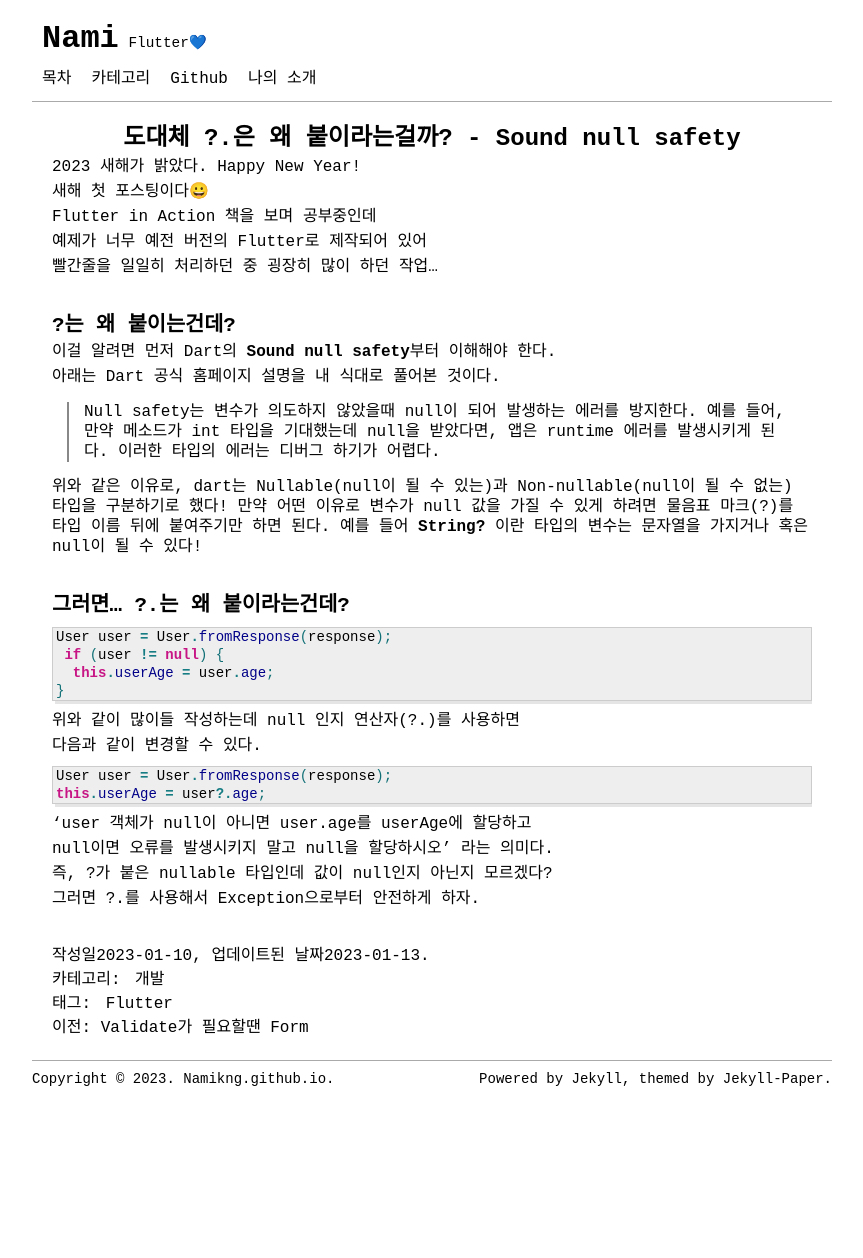
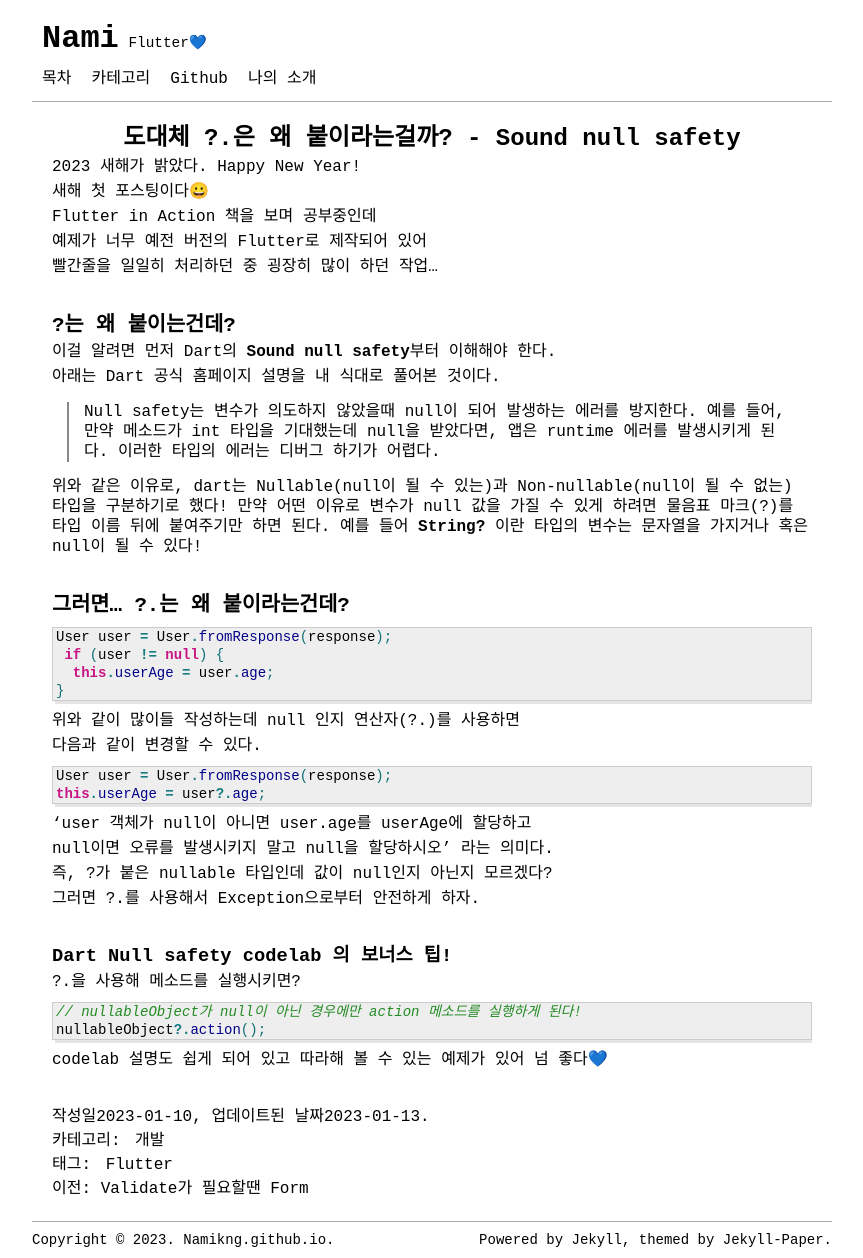
Before and after one commit to Namikng/Namikng.github.io, a Jekyll site: the page built from _posts/2023-01-10-도대체-?.-는-왜-붙이는-걸까.md, in a window 1280 px wide. Shown: the whole page, without its empty margins (208-1071 px from the left). Built offline with Jekyll 4.4.1, drawn with Linux system fonts in a browser that asks for light colours; before the commit the page ends 1097 px from its top, so only the background shows below that.

Commit message:
null safety 포스팅 팁 추가

````diff
--- a/_posts/2023-01-10-도대체-?.-는-왜-붙이는-걸까.md
+++ b/_posts/2023-01-10-도대체-?.-는-왜-붙이는-걸까.md
@@ -63,3 +63,15 @@ null이면 오류를 발생시키지 말고 null을 할당하시오' 라는 의
 그러면 ?.를 사용해서 Exception으로부터 안전하게 하자.
 
 <br/>
+
+### [Dart Null safety codelab](https://dart.dev/null-safety) 의 보너스 팁!
+
+?.을 사용해 메소드를 실행시키면?
+
+```dart
+// nullableObject가 null이 아닌 경우에만 action 메소드를 실행하게 된다!
+nullableObject?.action();
+```
+codelab 설명도 쉽게 되어 있고 따라해 볼 수 있는 예제가 있어 넘 좋다💙
+
+<br/>
````
